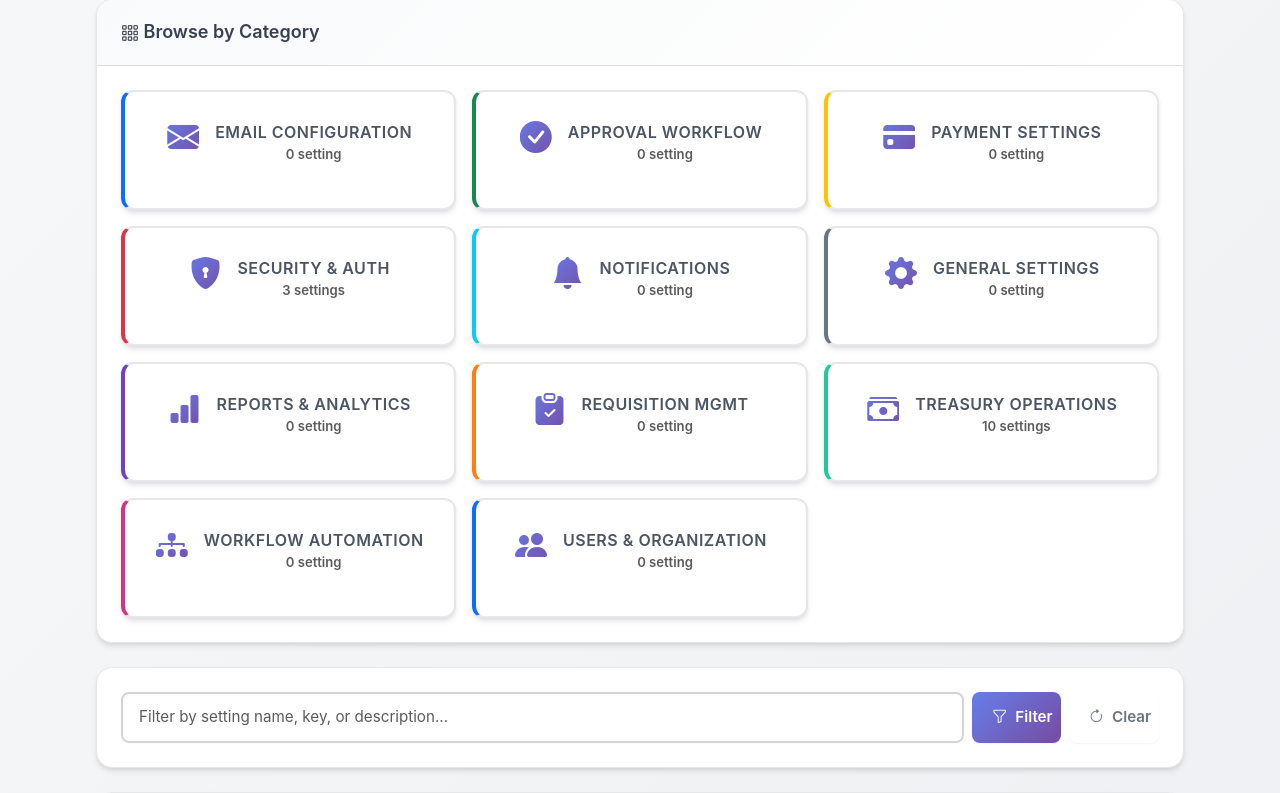
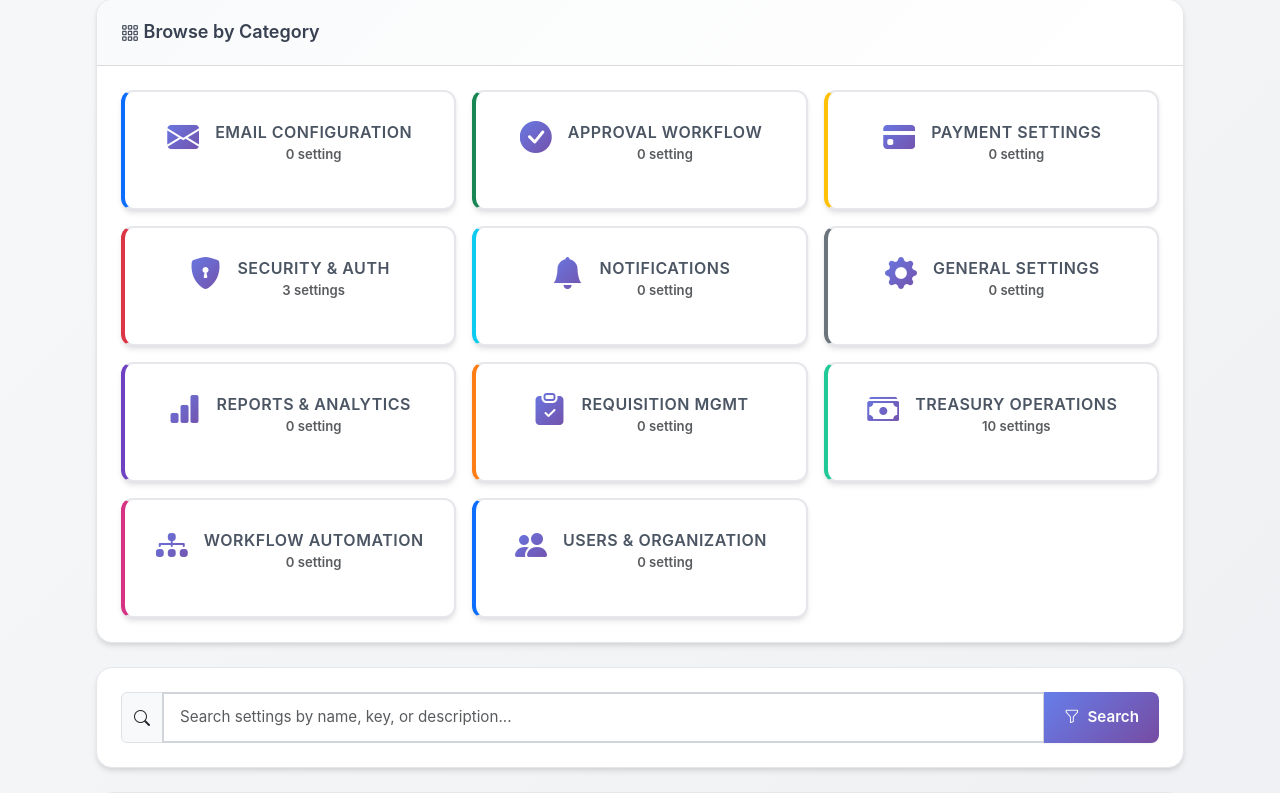
Before and after one commit to quickserviceslqs-netizen/pettycash_system, a Django app: page /settings/ in a window 1280 px wide. Shown: the part 656-1449 px from the top of the page. Run offline with Django 5.2, Linux system fonts and the light colour scheme; the visitor is signed in with stand-in values (Sample User, id 1); data comes from the database, SQL or seed files in the repository; data that the repository does not hold is empty; parts of the project's set-up code (start-up, migrations or seed data) failed here and were passed over.

Commit message:
Improve settings dashboard filter UI
- Consolidate search bar with All Categories button in single card
- Add search icon to input field for better UX
- Make Clear Search button only appear when filter is active
- Position All Categories button on the right side of search bar
- Remove duplicate Back to All Categories button
- Change Filter button text to Search for clarity

```diff
--- a/templates/settings_manager/dashboard.html
+++ b/templates/settings_manager/dashboard.html
@@ -348,36 +348,42 @@
             </div>
 
             <!-- Settings Display: Per-Category without Pagination -->
-            {% if selected_category %}
-                <div class="mb-3">
-                    <a href="{% url 'settings_manager:dashboard' %}" class="btn btn-outline-secondary">
-                        <i class="bi bi-arrow-left"></i> Back to All Categories
-                    </a>
-                </div>
-            {% endif %}
-
             <!-- Search/Filter Bar -->
             <div class="card mb-4">
                 <div class="card-body">
-                    <form method="get" class="d-flex gap-2" id="searchForm">
+                    <div class="d-flex justify-content-between align-items-center gap-2">
+                        <form method="get" class="d-flex gap-2 flex-grow-1" id="searchForm">
                             {% if selected_category %}
                                 <input type="hidden" name="category" value="{{ selected_category }}">
                             {% endif %}
+                            <div class="input-group">
+                                <span class="input-group-text">
+                                    <i class="bi bi-search"></i>
+                                </span>
                                 <input type="text"
                                        id="filterInput"
                                        name="filter"
                                        class="form-control"
-                               placeholder="Filter by setting name, key, or description..."
+                                       placeholder="Search settings by name, key, or description..."
                                        value="{{ text_filter }}"
                                        autocomplete="off">
                                 <button type="submit" class="btn btn-primary">
-                            <i class="bi bi-funnel"></i> Filter
+                                    <i class="bi bi-funnel"></i> Search
                                 </button>
+                                {% if text_filter %}
                                     <a href="{% if selected_category %}?category={{ selected_category }}{% else %}{% url 'settings_manager:dashboard' %}{% endif %}"
                                        class="btn btn-outline-secondary">
-                            <i class="bi bi-arrow-clockwise"></i> Clear
+                                        <i class="bi bi-x-circle"></i> Clear Search
                                     </a>
+                                {% endif %}
+                            </div>
                         </form>
+                        {% if selected_category %}
+                            <a href="{% url 'settings_manager:dashboard' %}" class="btn btn-outline-primary">
+                                <i class="bi bi-grid"></i> All Categories
+                            </a>
+                        {% endif %}
+                    </div>
                 </div>
             </div>
 
```
Lines whose indentation alone changed are shown as unchanged.
